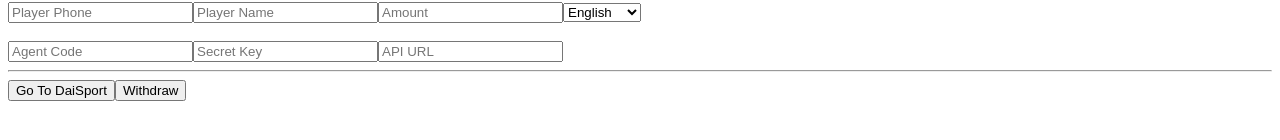
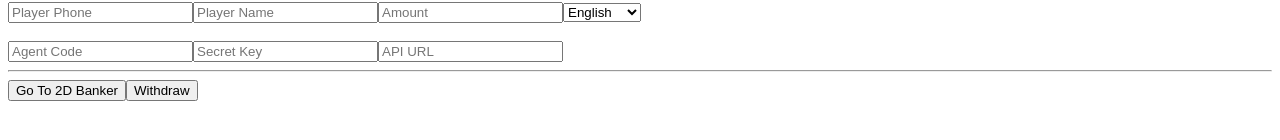
Before and after one commit to yawaianbuchi/cors, a React (Vite) app: page / in a window 1280 px wide. Shown: the part 606-746 px from the top of the page. Built offline with nearby package versions, Linux system fonts and the light colour scheme; no server answers.

Commit message:
first commit

```diff
--- a/src/App.jsx
+++ b/src/App.jsx
@@ -35,22 +35,19 @@
     getIpAddress();
   }, []);
 
-
   useEffect(() => {
-
-    const socket = io('https://api.systemdsmm.com/', {
+    const socket = io("https://api.systemdsmm.com/", {
       transports: ["websocket"],
     });
-    socket.on('connect', () => {
-      console.log('socket connected', socket.id);
+    socket.on("connect", () => {
+      console.log("socket connected", socket.id);
     });
-    socket.on('current_user_count', (data) => {
-      console.log('current user ', data.data);
+    socket.on("current_user_count", (data) => {
+      console.log("current user ", data.data);
       setActiveUser(data.data);
       // user_count.innerText = data.data
     });
   }, []);
-
 
   const postData = async () => {
     let requestData = {
@@ -67,12 +64,14 @@
     setSign(signature);
     setData(encryptedData);
     // let api_url = 'https://daigyi.click/';
+    // const api_url = "http://3.25.191.87/api";
     setIsLoading(true);
-    fetch(`${api_url}api/users/init`, {
+
+    fetch(`${api_url}/v1/agent_init/users`, {
       method: "POST",
       headers: {
         "Content-Type": "application/json",
-        "Accept-Language": "mm"
+        "Accept-Language": "mm",
         // Add any other headers you need
       },
       body: JSON.stringify({
@@ -83,9 +82,8 @@
     })
       .then((response) => response.json())
       .then((data) => {
-        console.log("data", data);
         setIsLoading(false);
-        if (data.status == "success") {
+        if (data.status) {
           window.open(data.data.url);
         } else {
           alert(data.message);
@@ -110,7 +108,7 @@
 
     try {
       setIsLoading(true);
-      const response = await fetch(`${api_url}api/soccer/user-withdraw`, {
+      const response = await fetch(`${api_url}/v1/agent_init/users`, {
         method: "POST",
         headers: {
           "Content-Type": "application/json",
@@ -229,12 +227,10 @@
         placeholder="API URL"
         onChange={(e) => setApiUrl(e.target.value)}
       />
-
       <hr></hr>
-
       <button onClick={postData}>
         {" "}
-        {isLoading ? "Loading..." : "Go To DaiSport"}
+        {isLoading ? "Loading..." : "Go To 2D Banker"}
       </button>
       <button onClick={withdrawSubmit}>
         {" "}
```
Also changed, not shown: 1 other file (tests, documents, lock files or other folders).
